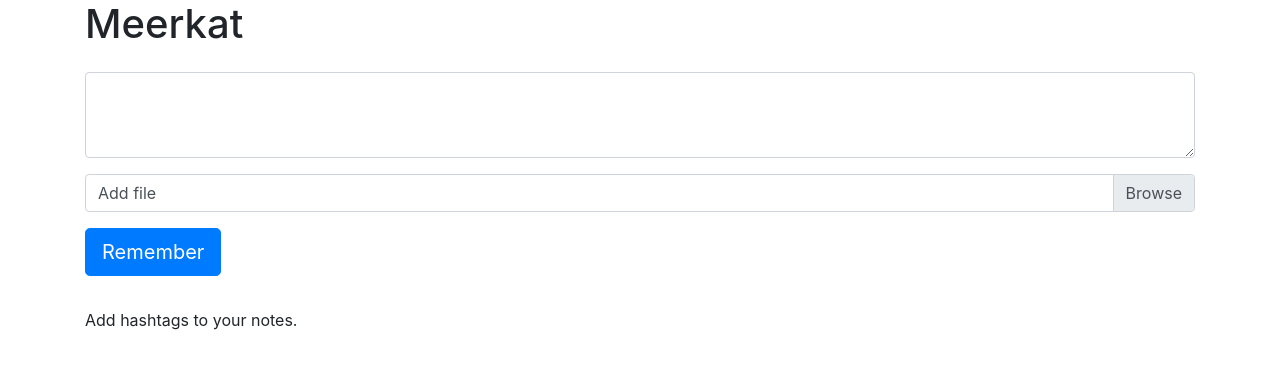
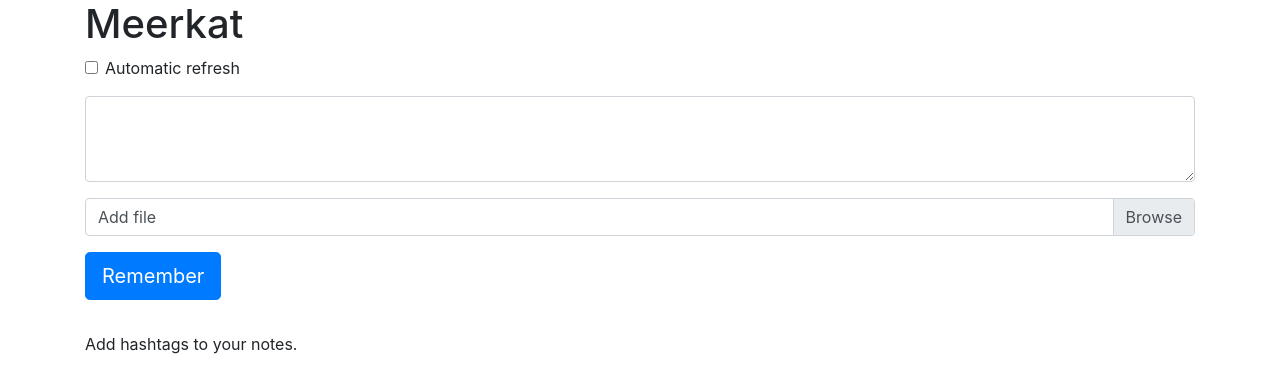
Before and after one commit to juissi999/meerkat, a React app: page / in a window 1280 px wide. Shown: the top 392 px of the page. Built offline with nearby package versions, Linux system fonts and the light colour scheme; no server answers.

Commit message:
Refresher component added, small typo readme fix

```diff
--- a/src/components/App.js
+++ b/src/components/App.js
@@ -8,6 +8,7 @@ import MemoryList from './Memory/List'
 import MemoryPushForm from './Memory/PushForm'
 import HashtagList from './Hashtag/List'
 import Notification from './Notification'
+import Refresher from './Refresher'
 
 import {updateHashtags} from '../utils'
 import noteservice from '../noteservice'
@@ -81,6 +82,11 @@ const App = () => {
                 <h1>Meerkat</h1>
               </Col>
             </Row>
+            <Row>
+              <Col>
+                <Refresher getterFcn={getAll}/>
+              </Col>
+            </Row>
             <Row className='mt-3'>
               <Col>
                   <MemoryPushForm notes={notes} setNotes={setNotes} setNotification={setNotification}/>
--- /dev/null
+++ b/src/components/Refresher.js
@@ -0,0 +1,31 @@
+import React, {useState, useEffect} from 'react'
+import Form from 'react-bootstrap/Form'
+
+const INTERVAL = 5000
+
+const Refresher = ({getterFcn}) => {
+
+  const [checked, setChecked] = useState(false)
+
+  useEffect(() => {
+    if (checked) {
+      const intv = setInterval(getterFcn, INTERVAL)
+      return ()=>clearInterval(intv)
+    }
+  }, [checked])
+
+  const onChange = (event) => {
+    setChecked(event.target.checked)
+  }
+
+  return (<Form>
+            <Form.Check
+              onChange={onChange}
+              type='checkbox'
+              id='refreshCheck'
+              label='Automatic refresh'
+                  />
+          </Form>)
+}
+
+export default Refresher
```
Also changed, not shown: 1 other file (tests, documents, lock files or other folders).
